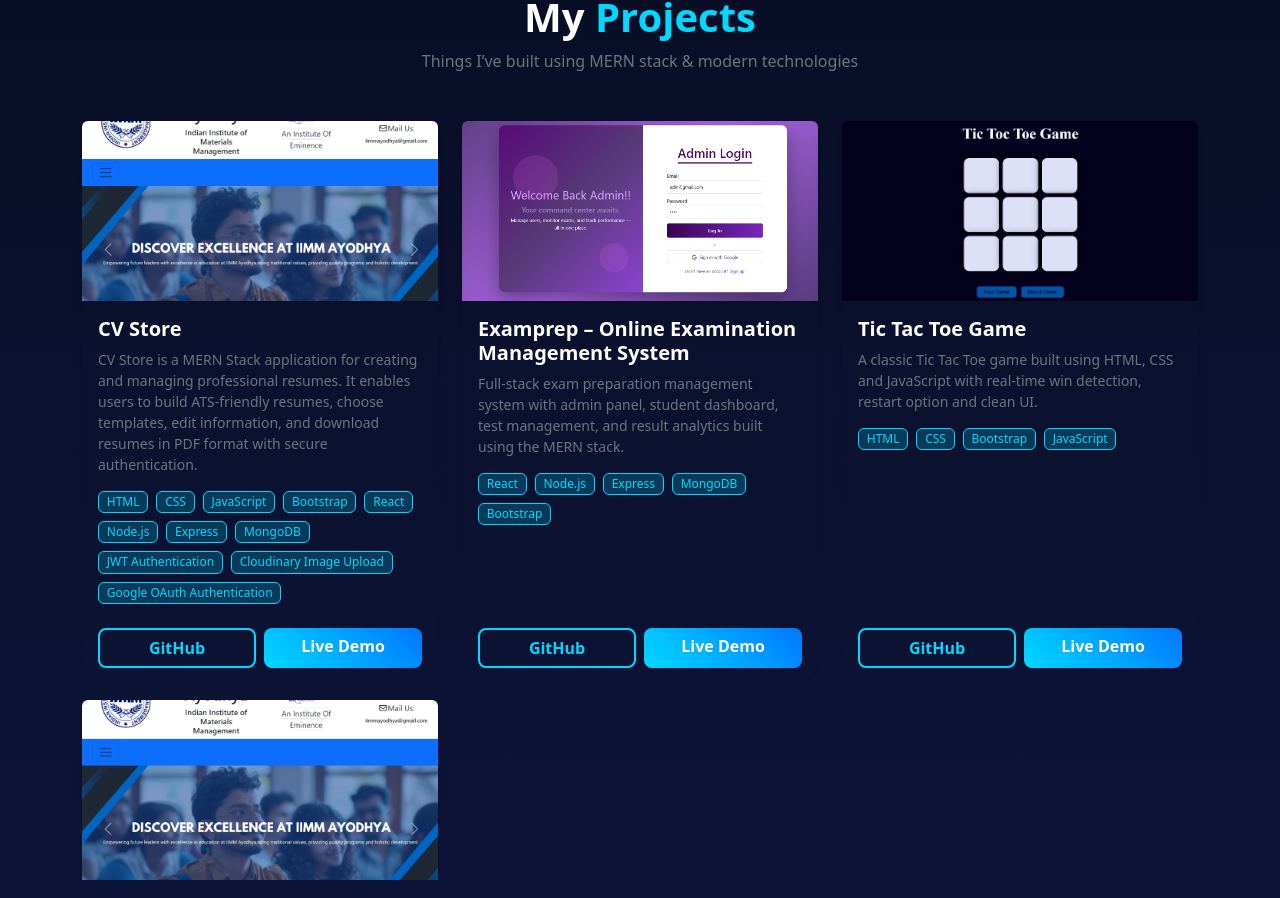
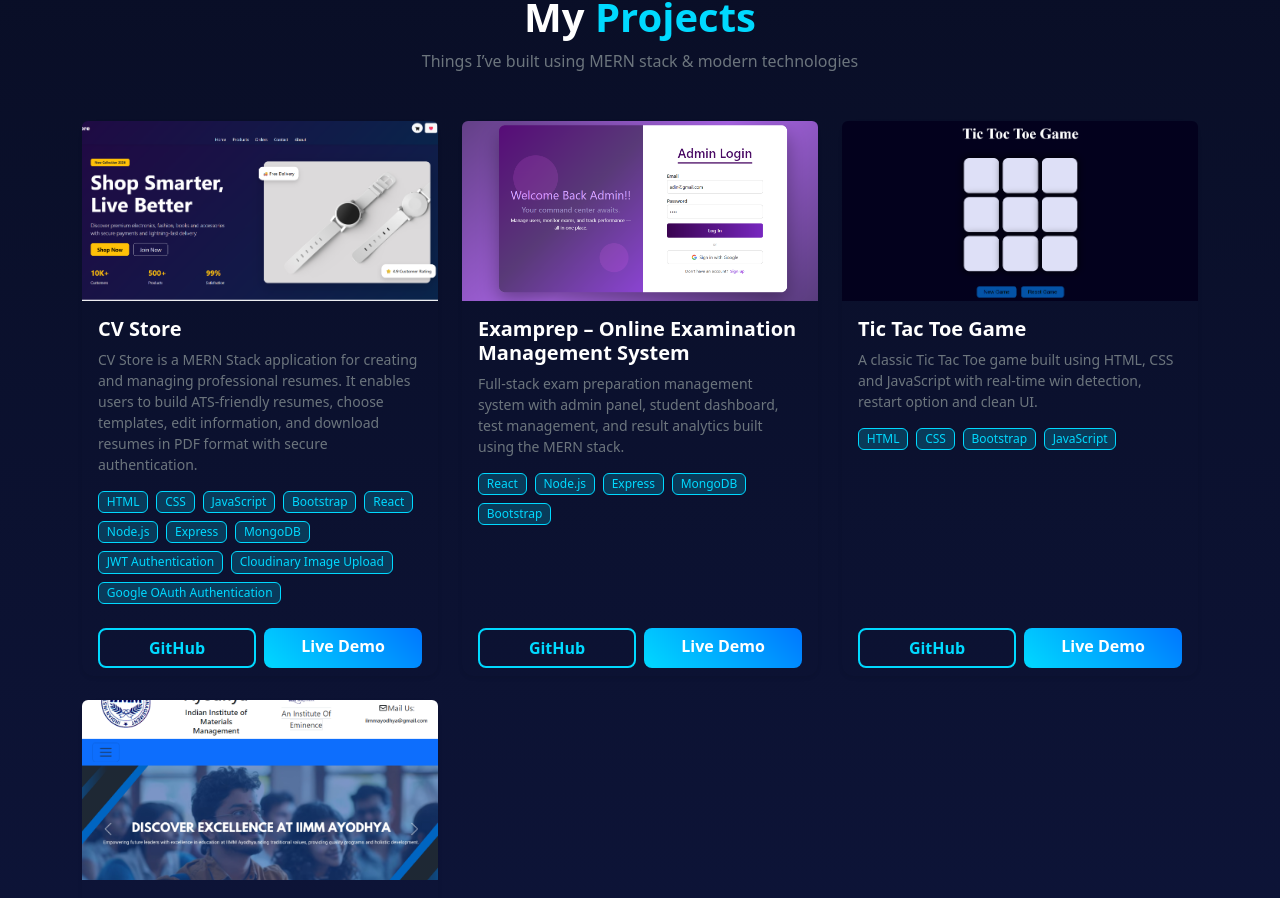
Before and after one commit to ritik-chaurasiya/Portfolio, a React (Vite) app in the folder client/: page / in a window 1280 px wide. Shown: the part 1899-2797 px from the top of the page. Built offline with nearby package versions, Linux system fonts and the light colour scheme.

Commit message:
update image

```diff
--- a/client/src/components/data/projectsData.js
+++ b/client/src/components/data/projectsData.js
@@ -3,7 +3,7 @@ const projectsData = [
     _id: "1",
     title: "CV Store",
     description: "CV Store is a MERN Stack application for creating and managing professional resumes. It enables users to build ATS-friendly resumes, choose templates, edit information, and download resumes in PDF format with secure authentication.",
-    image: "/images/IIMM.png",
+    image: "/images/CV_Store.png",
     techStack: ["HTML", "CSS", "JavaScript", "Bootstrap","React", "Node.js", "Express", "MongoDB","JWT Authentication", "Cloudinary Image Upload", "Google OAuth Authentication"],
     github: "https://github.com/ritik-chaurasiya/CV-Strore",
     demo: "https://cv-strore.vercel.app/"
```
Also changed, not shown: client/public/images/CV_Store.png (added).
